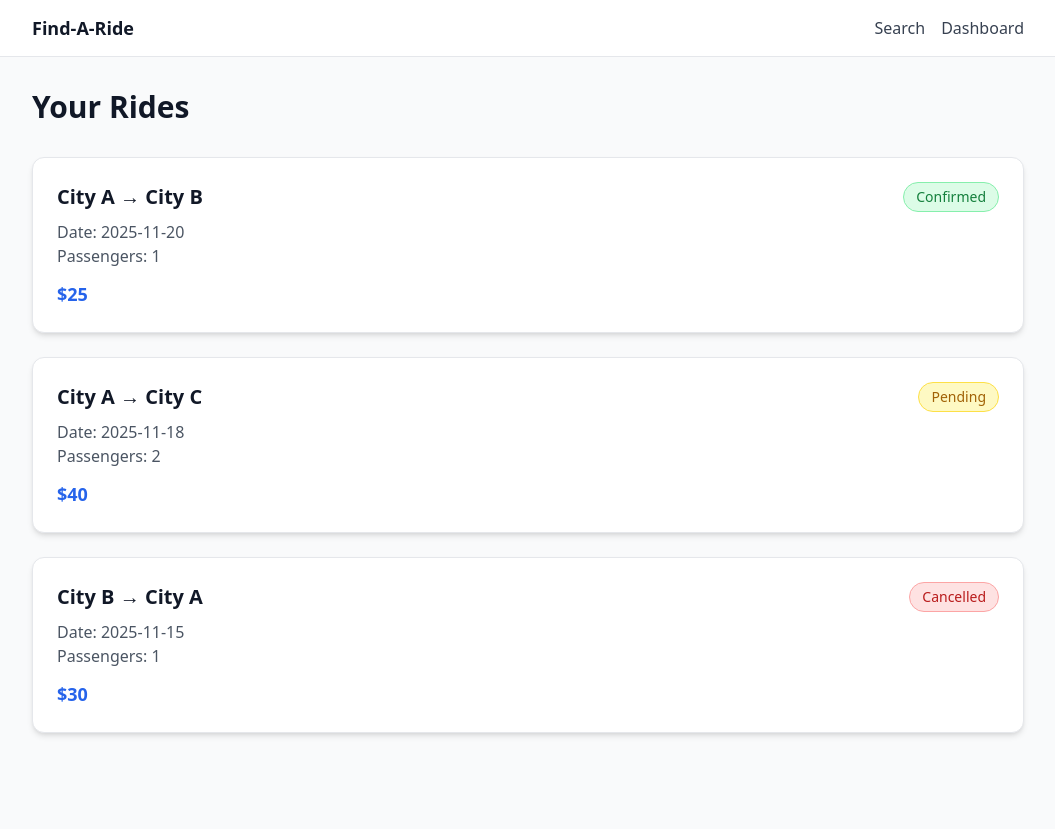
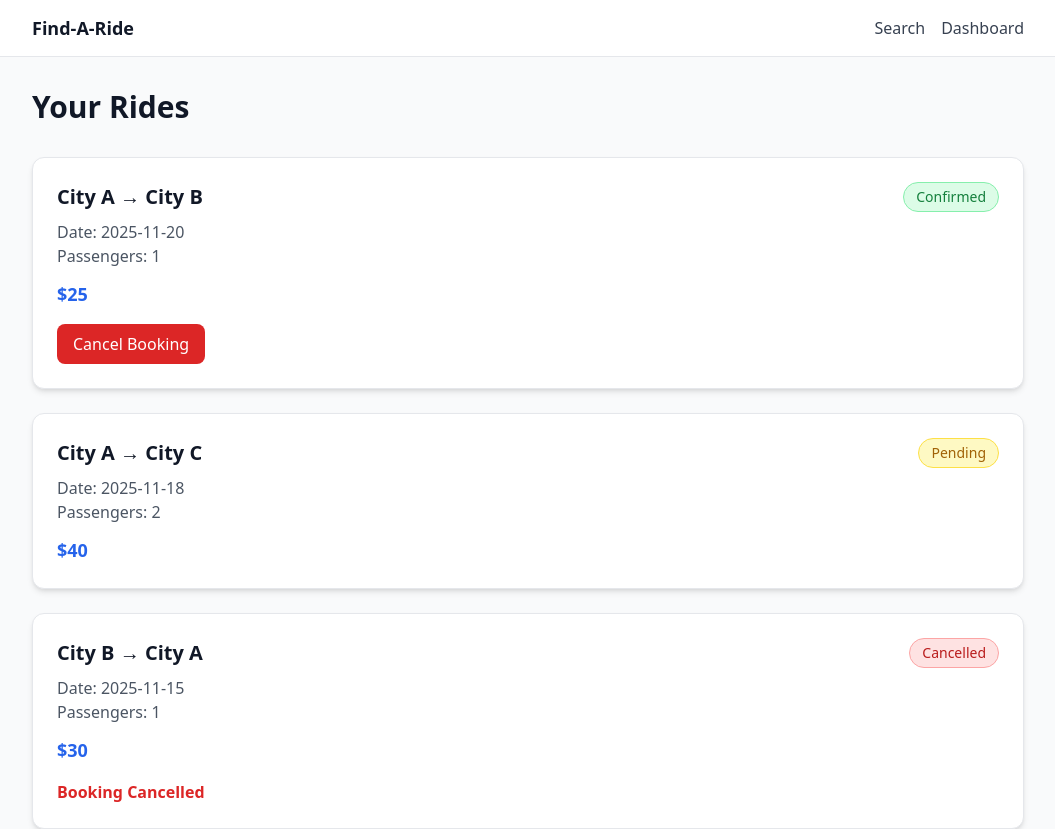
Before and after one commit to javeconversionia/findaride, a Next.js app: page /dashboard in a window 1280 px wide. Shown: the top 829 px of the page, without its empty margins (112-1167 px from the left). Built offline with nearby package versions, Linux system fonts and the light colour scheme; no server answers.

Commit message:
FAR-Changes
Adjustments

Add cancel booking functionality

```diff
--- a/app/api/rides/book/route.ts
+++ b/app/api/rides/book/route.ts
@@ -1,11 +1,10 @@
 import { NextResponse } from "next/server";
-
-let bookings: any[] = [];
+import { addBooking, cancelBooking } from "@lib/mockDB";
 
 export async function POST(req: Request) {
   const { rideId } = await req.json();
 
-  const bookingId = Math.random().toString(36).substr(2, 9);
+  const bookingId = Math.random().toString(36).substring(2, 9);
 
   const booking = {
     bookingId,
@@ -14,7 +13,19 @@ export async function POST(req: Request) {
     date: new Date().toISOString(),
   };
 
-  bookings.push(booking);
+  addBooking(booking);
 
   return NextResponse.json({ success: true, bookingId });
 }
+
+export async function DELETE(req: Request) {
+  const { bookingId } = await req.json();
+
+  cancelBooking(bookingId);
+
+  return NextResponse.json({
+    success: true,
+    message: "Booking canceled",
+    bookingId,
+  });
+}
--- a/app/dashboard/page.tsx
+++ b/app/dashboard/page.tsx
@@ -1,5 +1,6 @@
 import StatusBadge from "@components/StatusBadge";
 import EmptyState from "@components/EmptyState";
+import DashboardRideList from "@components/DashboardRideList";
 
 async function getDashboardRides() {
   const baseUrl =
@@ -25,34 +26,7 @@ export default async function DashboardPage() {
       {rides.length === 0 ? (
         <EmptyState message="You have no booked rides yet." />
       ) : (
-        <div className="grid gap-6">
-          {rides.map((ride: any) => (
-            <div
-              key={ride.id}
-              className="bg-white p-6 rounded-xl shadow-md border"
-            >
-              <div className="flex items-center justify-between">
-                <div className="text-xl font-semibold">
-                  {ride.from} → {ride.to}
-                </div>
-                <StatusBadge status={ride.status} />
-              </div>
-
-              <div className="text-gray-600 mt-2">
-                Date: <span className="font-medium">{ride.date}</span>
-              </div>
-
-              <div className="text-gray-600">
-                Passengers:{" "}
-                <span className="font-medium">{ride.passengers}</span>
-              </div>
-
-              <div className="text-blue-600 font-bold text-lg mt-3">
-                ${ride.price}
-              </div>
-            </div>
-          ))}
-        </div>
+        <DashboardRideList initialRides={rides} />
       )}
     </div>
   );
--- /dev/null
+++ b/components/DashboardRideList.tsx
@@ -0,0 +1,72 @@
+"use client";
+
+import { useState } from "react";
+import StatusBadge from "./StatusBadge";
+
+export default function DashboardRideList({
+  initialRides,
+}: {
+  initialRides: any[];
+}) {
+  const [rides, setRides] = useState(initialRides);
+
+  const handleCancel = async (bookingId: string) => {
+    await fetch("/api/rides/book", {
+      method: "DELETE",
+      headers: { "Content-Type": "application/json" },
+      body: JSON.stringify({ bookingId }),
+    });
+
+    setRides((prev) =>
+      prev.map((ride: any) =>
+        ride.bookingId === bookingId
+          ? { ...ride, status: "cancelled" }
+          : ride
+      )
+    );
+  };
+
+  return (
+    <div className="grid gap-6">
+      {rides.map((ride) => (
+        <div
+          key={ride.bookingId}
+          className="bg-white p-6 rounded-xl shadow-md border"
+        >
+          <div className="flex items-center justify-between">
+            <div className="text-xl font-semibold">
+              {ride.from} → {ride.to}
+            </div>
+
+            <StatusBadge status={ride.status} />
+          </div>
+
+          <div className="text-gray-600 mt-2">
+            Date: <span className="font-medium">{ride.date}</span>
+          </div>
+
+          <div className="text-gray-600">
+            Passengers: <span className="font-medium">{ride.passengers}</span>
+          </div>
+
+          <div className="text-blue-600 font-bold text-lg mt-3">
+            ${ride.price}
+          </div>
+
+          {ride.status === "confirmed" && (
+            <button
+              onClick={() => handleCancel(ride.bookingId)}
+              className="mt-4 bg-red-600 text-white px-4 py-2 rounded-lg hover:bg-red-700"
+            >
+              Cancel Booking
+            </button>
+          )}
+
+          {ride.status === "cancelled" && (
+            <p className="mt-4 text-red-600 font-semibold">Booking Cancelled</p>
+          )}
+        </div>
+      ))}
+    </div>
+  );
+}
--- /dev/null
+++ b/lib/mockDB.ts
@@ -0,0 +1,15 @@
+export let bookings: any[] = [];
+
+export function addBooking(booking: any) {
+  bookings.push(booking);
+}
+
+export function cancelBooking(bookingId: string) {
+  bookings = bookings.map((b) =>
+    b.bookingId === bookingId ? { ...b, status: "cancelled" } : b
+  );
+}
+
+export function getBookings() {
+  return bookings;
+}
```
